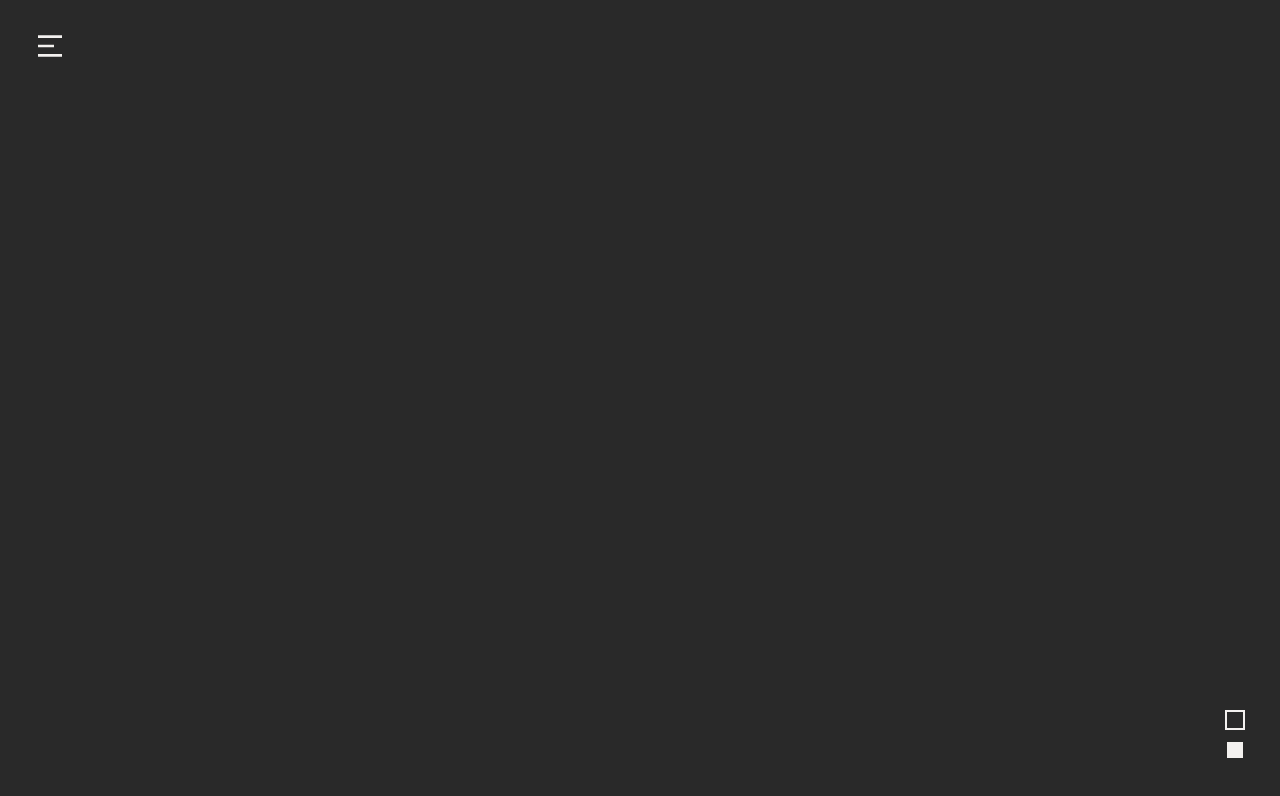
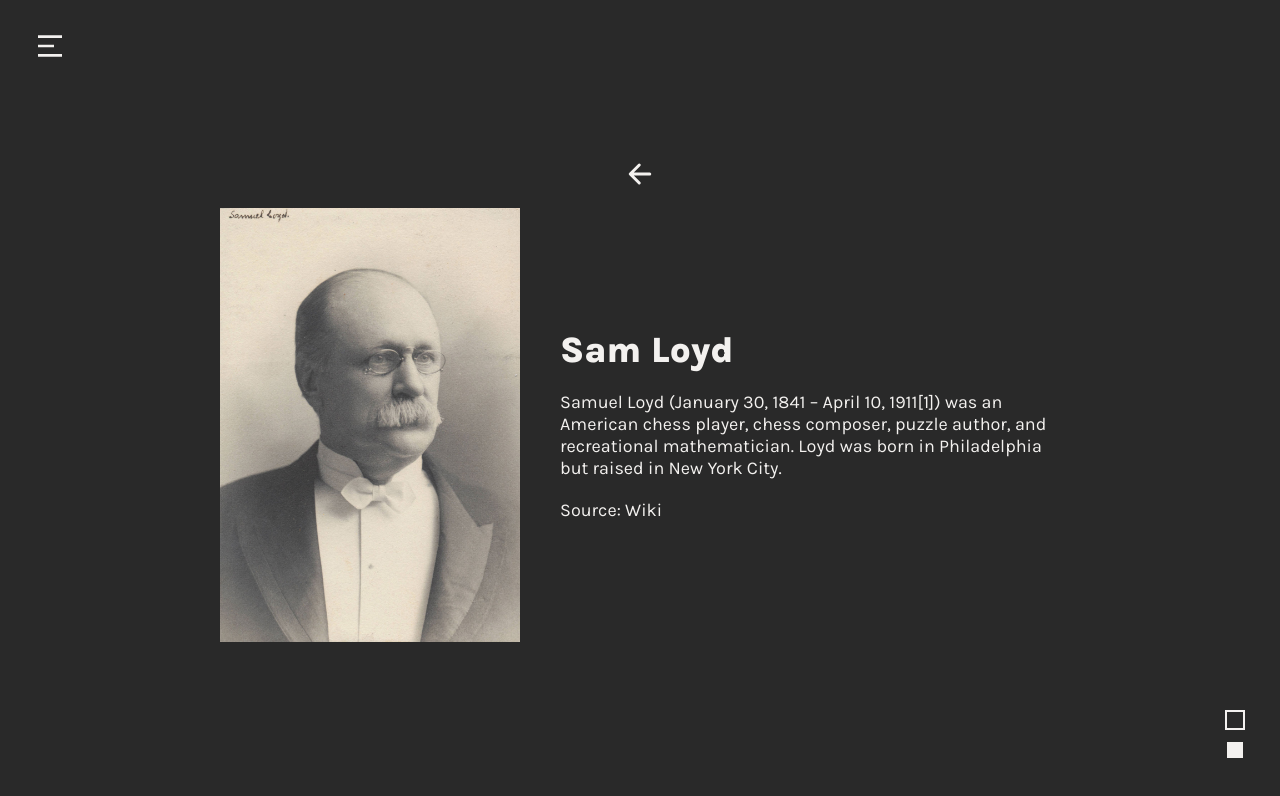
Before and after one commit to visualdenniss/mate-in-two, a React (Create React App) app: page /composers/0 in a window 1280 px wide. Before the commit this address had no page. Shown: the top 796 px of the page. Built offline with nearby package versions, Linux system fonts and the light colour scheme.

Commit message:
composer individual pages added dynamically, moves puzzle page from components to pages

```diff
--- a/src/App.js
+++ b/src/App.js
@@ -10,7 +10,8 @@ import Theme from "./Components/Theme/Theme";
 
 import "./App.css";
 import Bookmarks from "./Pages/Bookmarks/Bookmarks";
-import Puzzle from "./Components/Puzzle/Puzzle";
+import Puzzle from "./Pages/Puzzle/Puzzle";
+import Composer from "./Pages/Composer/Composer";
 const App = () => {
   const [darkMode, setDarkMode] = useState(true);
   const body = document.body;
@@ -43,6 +44,7 @@ const App = () => {
             element={<About darkMode={darkMode}></About>}
           ></Route>
           <Route path="/composers" element={<Composers></Composers>}></Route>
+          <Route path="/composers/:id" element={<Composer></Composer>}></Route>
         </Routes>
       </div>
     </Router>
--- /dev/null
+++ b/src/Pages/Composer/Composer.css
@@ -0,0 +1,29 @@
+.composer {
+  display: flex;
+  justify-content: center;
+  align-items: center;
+  gap: 40px;
+}
+
+.back-link {
+  color: var(--font-primary);
+  font-size: 32px;
+  margin-bottom: 10px;
+}
+.composer img {
+  max-width: 300px;
+}
+
+.composer-info {
+  font-size: 18px;
+  max-width: 500px;
+  display: grid;
+  gap: 20px;
+}
+
+@media screen and (max-width: 750px) {
+  .composer {
+    flex-direction: column;
+    text-align: center;
+  }
+}
--- /dev/null
+++ b/src/Pages/Composer/Composer.jsx
@@ -0,0 +1,36 @@
+import React, { useState, useEffect } from "react";
+import "./Composer.css";
+import { useParams, Link } from "react-router-dom";
+import { composers } from "../../data.js";
+import { IoArrowBackOutline } from "react-icons/io5";
+
+const Composer = () => {
+  const { id } = useParams();
+  const [composer, setComposer] = useState({});
+
+  const getComposer = () => {
+    setComposer(composers.find((comp) => comp.composerId === id));
+  };
+
+  useEffect(() => {
+    getComposer();
+  }, []);
+
+  return (
+    <div className="page">
+      <Link className="back-link" to="/composers">
+        <IoArrowBackOutline />
+      </Link>
+      <div className="composer">
+        <img src={`../assets/composers/${composer?.composerImg}`} alt="" />
+        <div className="composer-info">
+          <h1>{composer?.composerName}</h1>
+          <p>{composer?.composerInfo && composer.composerInfo}</p>
+          <p>Source: Wiki</p>
+        </div>
+      </div>
+    </div>
+  );
+};
+
+export default Composer;
--- a/src/Pages/Composers/Composers.css
+++ b/src/Pages/Composers/Composers.css
@@ -4,12 +4,37 @@
   height: 100%;
   color: var(--font-primary);
   /* max-width: 900px; */
-  margin-left: 100px;
-  margin-top: 100px;
-  margin-right: 100px;
-  padding-bottom: 80px;
+  margin: 100px 100px 100px 100px;
+}
+
+.composer-img-container {
+  /* border: 1px solid red; */
+}
+
+.composer-img-container {
+  position: relative;
+  overflow: hidden;
 }
 
 .composerImg {
   width: 100%;
+  display: block;
 }
+
+.composer-details {
+  position: absolute;
+  bottom: -80px;
+  padding: 20px;
+  border: 1px solid var(--bg-primary);
+  background-color: var(--bg-primary);
+  width: 100%;
+  text-align: center;
+  transition: all 0.8s cubic-bezier(0.65, 0, 0.076, 1);
+  color: var(--font-primary);
+  font-size: bold;
+  font-size: 18px;
+}
+
+.composer-img-container:hover .composer-details {
+  bottom: 0px;
+}
--- a/src/Pages/Composers/Composers.jsx
+++ b/src/Pages/Composers/Composers.jsx
@@ -1,4 +1,5 @@
 import React from "react";
+import { Link } from "react-router-dom";
 
 import { composers } from "../../data";
 import "./Composers.css";
@@ -11,9 +12,15 @@ const Composers = () => {
       <ResponsiveMasonry columnsCountBreakPoints={{ 350: 2, 750: 4, 1800: 6 }}>
         <Masonry gutter="20px">
           {composers.map((composer) => (
-            <div className="img-container">
-              <img className="composerImg" src={composer.composerImg}></img>
-            </div>
+            <Link to={`/composers/${composer.composerId}`}>
+              <div className="composer-img-container">
+                <img
+                  className="composerImg"
+                  src={`../assets/composers/${composer.composerImg}`}
+                ></img>
+                <div className="composer-details">{composer.composerName}</div>
+              </div>
+            </Link>
           ))}
         </Masonry>
       </ResponsiveMasonry>
--- a/src/Components/Puzzle/Puzzle.jsx
+++ b/src/Pages/Puzzle/Puzzle.jsx
@@ -1,7 +1,7 @@
 import React, { useState, useEffect } from "react";
 import { useParams } from "react-router-dom";
 import { getLocalStorage } from "../../lib/localStorage";
-import Loading from "../Loading/Loading";
+import Loading from "../../Components/Loading/Loading";
 import axios from "axios";
 import Chessboard from "chessboardjsx";
 import useMediaQuery from "../../Hooks/useMediaQuery";
--- a/src/data.js
+++ b/src/data.js
@@ -1,80 +1,110 @@
 const composers = [
   {
-    composerName: "Loyd",
-    composerImg: "./assets/composers/Loyd.jpg",
+    composerName: "Sam Loyd",
+    composerImg: "Loyd.jpg",
     composerId: "0",
+    composerInfo:
+      "Samuel Loyd (January 30, 1841 – April 10, 1911[1]) was an American chess player, chess composer, puzzle author, and recreational mathematician. Loyd was born in Philadelphia but raised in New York City.",
   },
   {
     composerName: "Nabokov",
-    composerImg: "./assets/composers/nabokov.jpeg",
+    composerImg: "nabokov.jpeg",
     composerId: "1",
+    composerInfo:
+      "Samuel Loyd (January 30, 1841 – April 10, 1911[1]) was an American chess player, chess composer, puzzle author, and recreational mathematician. Loyd was born in Philadelphia but raised in New York City.",
   },
   {
     composerName: "Otto",
-    composerImg: "./assets/composers/Otto.jpg",
+    composerImg: "Otto.jpg",
     composerId: "2",
+    composerInfo:
+      "Samuel Loyd (January 30, 1841 – April 10, 1911[1]) was an American chess player, chess composer, puzzle author, and recreational mathematician. Loyd was born in Philadelphia but raised in New York City.",
   },
   {
     composerName: "Philidor",
-    composerImg: "./assets/composers/Philidor.jpg",
+    composerImg: "Philidor.jpg",
     composerId: "3",
+    composerInfo:
+      "Samuel Loyd (January 30, 1841 – April 10, 1911[1]) was an American chess player, chess composer, puzzle author, and recreational mathematician. Loyd was born in Philadelphia but raised in New York City.",
   },
   {
     composerName: "Troitzky",
-    composerImg: "./assets/composers/Troitzky.jpg",
+    composerImg: "Troitzky.jpg",
     composerId: "4",
+    composerInfo:
+      "Samuel Loyd (January 30, 1841 – April 10, 1911[1]) was an American chess player, chess composer, puzzle author, and recreational mathematician. Loyd was born in Philadelphia but raised in New York City.",
   },
   {
     composerName: "Troitzky",
-    composerImg: "./assets/composers/BairdEdith-2.jpg",
+    composerImg: "BairdEdith-2.jpg",
     composerId: "4",
+    composerInfo:
+      "Samuel Loyd (January 30, 1841 – April 10, 1911[1]) was an American chess player, chess composer, puzzle author, and recreational mathematician. Loyd was born in Philadelphia but raised in New York City.",
   },
   {
     composerName: "Troitzky",
-    composerImg: "./assets/composers/benko.jpg",
+    composerImg: "benko.jpg",
     composerId: "4",
+    composerInfo:
+      "Samuel Loyd (January 30, 1841 – April 10, 1911[1]) was an American chess player, chess composer, puzzle author, and recreational mathematician. Loyd was born in Philadelphia but raised in New York City.",
   },
   {
     composerName: "Troitzky",
-    composerImg: "./assets/composers/Comins_Mansfield_1.png",
+    composerImg: "Comins_Mansfield_1.png",
     composerId: "4",
+    composerInfo:
+      "Samuel Loyd (January 30, 1841 – April 10, 1911[1]) was an American chess player, chess composer, puzzle author, and recreational mathematician. Loyd was born in Philadelphia but raised in New York City.",
   },
   {
     composerName: "Troitzky",
-    composerImg: "./assets/composers/HenriRinck.jpg",
+    composerImg: "HenriRinck.jpg",
     composerId: "4",
+    composerInfo:
+      "Samuel Loyd (January 30, 1841 – April 10, 1911[1]) was an American chess player, chess composer, puzzle author, and recreational mathematician. Loyd was born in Philadelphia but raised in New York City.",
   },
 
   {
     composerName: "Troitzky",
-    composerImg: "./assets/composers/Erkel_Ferenc_Györgyi_Alajos.jpg",
+    composerImg: "Erkel_Ferenc_Györgyi_Alajos.jpg",
     composerId: "4",
+    composerInfo:
+      "Samuel Loyd (January 30, 1841 – April 10, 1911[1]) was an American chess player, chess composer, puzzle author, and recreational mathematician. Loyd was born in Philadelphia but raised in New York City.",
   },
   {
     composerName: "Troitzky",
-    composerImg: "./assets/composers/reti.png",
+    composerImg: "reti.png",
     composerId: "4",
+    composerInfo:
+      "Samuel Loyd (January 30, 1841 – April 10, 1911[1]) was an American chess player, chess composer, puzzle author, and recreational mathematician. Loyd was born in Philadelphia but raised in New York City.",
   },
   {
     composerName: "Troitzky",
-    composerImg: "./assets/composers/benko.jpg",
+    composerImg: "benko.jpg",
     composerId: "4",
+    composerInfo:
+      "Samuel Loyd (January 30, 1841 – April 10, 1911[1]) was an American chess player, chess composer, puzzle author, and recreational mathematician. Loyd was born in Philadelphia but raised in New York City.",
   },
   {
     composerName: "Philidor",
-    composerImg: "./assets/composers/Philidor.jpg",
+    composerImg: "Philidor.jpg",
     composerId: "3",
+    composerInfo:
+      "Samuel Loyd (January 30, 1841 – April 10, 1911[1]) was an American chess player, chess composer, puzzle author, and recreational mathematician. Loyd was born in Philadelphia but raised in New York City.",
   },
 
   {
     composerName: "Nabokov",
-    composerImg: "./assets/composers/nabokov.jpeg",
+    composerImg: "nabokov.jpeg",
     composerId: "1",
+    composerInfo:
+      "Samuel Loyd (January 30, 1841 – April 10, 1911[1]) was an American chess player, chess composer, puzzle author, and recreational mathematician. Loyd was born in Philadelphia but raised in New York City.",
   },
   {
     composerName: "Otto",
-    composerImg: "./assets/composers/Otto.jpg",
+    composerImg: "Otto.jpg",
     composerId: "2",
+    composerInfo:
+      "Samuel Loyd (January 30, 1841 – April 10, 1911[1]) was an American chess player, chess composer, puzzle author, and recreational mathematician. Loyd was born in Philadelphia but raised in New York City.",
   },
 ];
 
```
Also changed, not shown: src/Pages/Puzzle/Puzzle.css (renamed from src/Components/Puzzle/Puzzle.css).
